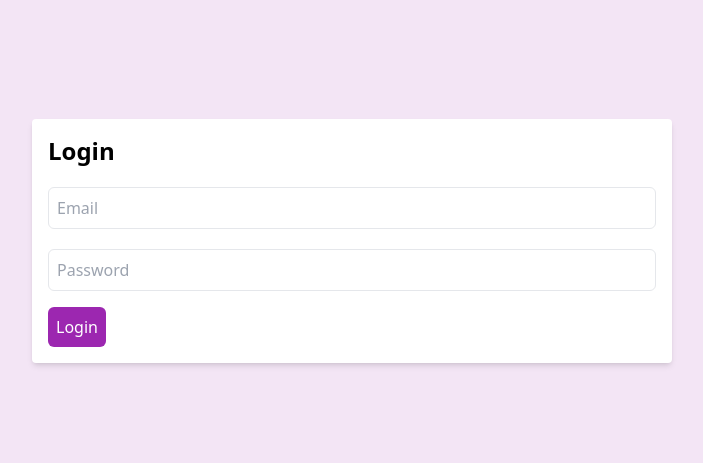
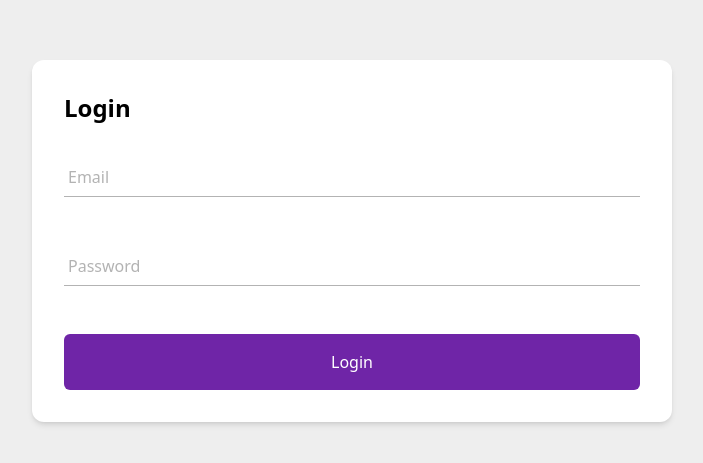
Before and after one commit to School-e-voting-Project/E-voting-project, a React (Vite) app: page / in a window 1280 px wide. Shown: the part 159-622 px from the top of the page, without its empty margins (288-991 px from the left). Built offline with nearby package versions, Linux system fonts and the light colour scheme.

Commit message:
login ui

```diff
--- /dev/null
+++ b/src/components/Input.jsx
@@ -0,0 +1,31 @@
+import useLogin from "@/hooks/useForm";
+
+export default function Input({ type, label }) {
+  const { isFocused, setIsFocused, handleInputChange, formData } = useLogin();
+
+  const focusedLabel = "text-sm transform -translate-y-full";
+  const blurredLabel = "bottom-2 text-md";
+  return (
+    <div className="relative transition-transform duration-300 ease-in-out">
+      <input
+        type= {type}
+        id= {type}
+        name= {type}
+        value={formData[type]}
+        onFocus={() => setIsFocused(true)}
+        onBlur={() => setIsFocused(false)}
+        onChange={handleInputChange}
+        className="outline-none p-2 w-full border-b border-b-gray focus:border-b-primary focus:border-b-2"
+        required
+      />
+      <label
+        htmlFor="email"
+        className={`text-gray absolute left-1 capitalize ${
+          !isFocused && !formData.email ? blurredLabel : focusedLabel
+        }`}
+      >
+        {label}
+      </label>
+    </div>
+  );
+}
--- /dev/null
+++ b/src/hooks/useForm.jsx
@@ -0,0 +1,38 @@
+import { useState } from "react";
+
+const useForm = () => {
+  // state for focused and blurred states
+  const [isFocused, setIsFocused] = useState(false);
+
+  // State for form fields
+  const [formData, setFormData] = useState({
+    email: "",
+    password: "",
+  });
+
+  // Handle form input changes
+  const handleInputChange = (e) => {
+    const { name, value } = e.target;
+    setFormData((prevData) => ({
+      ...prevData,
+      [name]: value,
+    }));
+  };
+
+  // Handle form submission
+  const handleSubmit = (e) => {
+    e.preventDefault();
+    // Add your logic for form submission here
+    console.log("Form submitted with data:", formData);
+  };
+
+  return {
+    isFocused,
+    setIsFocused,
+    handleInputChange,
+    handleSubmit,
+    formData,
+  };
+};
+
+export default useForm;
--- a/src/pages/Login.jsx
+++ b/src/pages/Login.jsx
@@ -1,60 +1,21 @@
 import { useState } from "react";
+import useLogin from "@/hooks/useForm";
+import Input from "@/components/Input";
 
 const Login = () => {
-  // State for form fields
-  const [formData, setFormData] = useState({
-    email: "",
-    password: "",
-  });
-
-  // Handle form input changes
-  const handleInputChange = (e) => {
-    const { name, value } = e.target;
-    setFormData((prevData) => ({
-      ...prevData,
-      [name]: value,
-    }));
-  };
-
-  // Handle form submission
-  const handleSubmit = (e) => {
-    e.preventDefault();
-    // Add your logic for form submission here
-    console.log("Form submitted with data:", formData);
-  };
+  const { handleSubmit } = useLogin();
 
   return (
     <div className="w-full min-h-screen grid place-items-center bg-accent">
-      <div className="form-width p-4 bg-white rounded shadow-md">
-        <h2 className="text-2xl font-semibold mb-4">Login</h2>
-        <form onSubmit={handleSubmit}>
-          <div className="mb-4">
-            <input
-              type="email"
-              id="email"
-              name="email"
-              placeholder="Email"
-              value={formData.email}
-              onChange={handleInputChange}
-              className="mt-1 p-2 w-full border rounded-md"
-              required
-            />
-          </div>
-          <div className="mb-4">
-            <input
-              type="password"
-              id="password"
-              name="password"
-              placeholder="Password"
-              value={formData.password}
-              onChange={handleInputChange}
-              className="mt-1 p-2 w-full border rounded-md"
-              required
-            />
-          </div>
+      <div className="form-width p-8 bg-white rounded rounded-xl shadow-md">
+        <h2 className="text-2xl font-semibold mb-8">Login</h2>
+        <form onSubmit={handleSubmit} className="flex flex-col gap-12">
+        <Input type = "email" label = "email" />
+        <Input type = "password" label = "password" />
+
           <button
             type="submit"
-            className="bg-primary text-white p-2 rounded-md hover:bg-blue-600"
+            className="bg-primary w-full text-white py-4 rounded-md hover:bg-blue-600"
           >
             Login
           </button>
--- a/tailwind.config.js
+++ b/tailwind.config.js
@@ -4,11 +4,11 @@ export default {
   theme: {
     extend: {
       colors: {
-      primary: "#9c27b0",
-      secondary: "#ffffff",
-      accent: "#f3e5f5",
-      }
-
+        primary: "hsl(274,64%,40%)",
+        secondary: "#ffffff",
+        accent: "hsla(0,0%,90%,0.685)",
+        gray: "hsla(0,0%,70%)",
+      },
     },
   },
   plugins: [],
```
